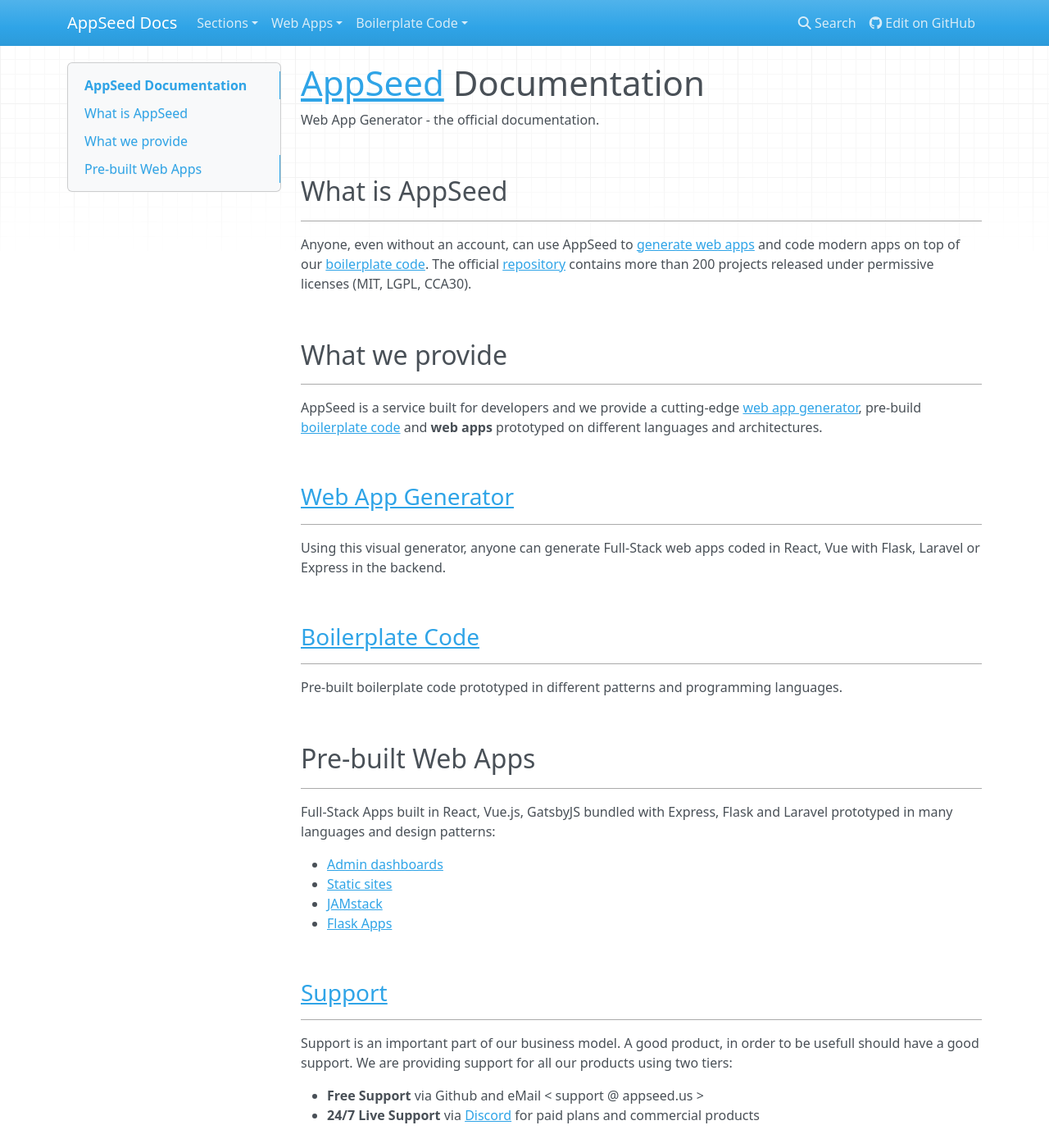
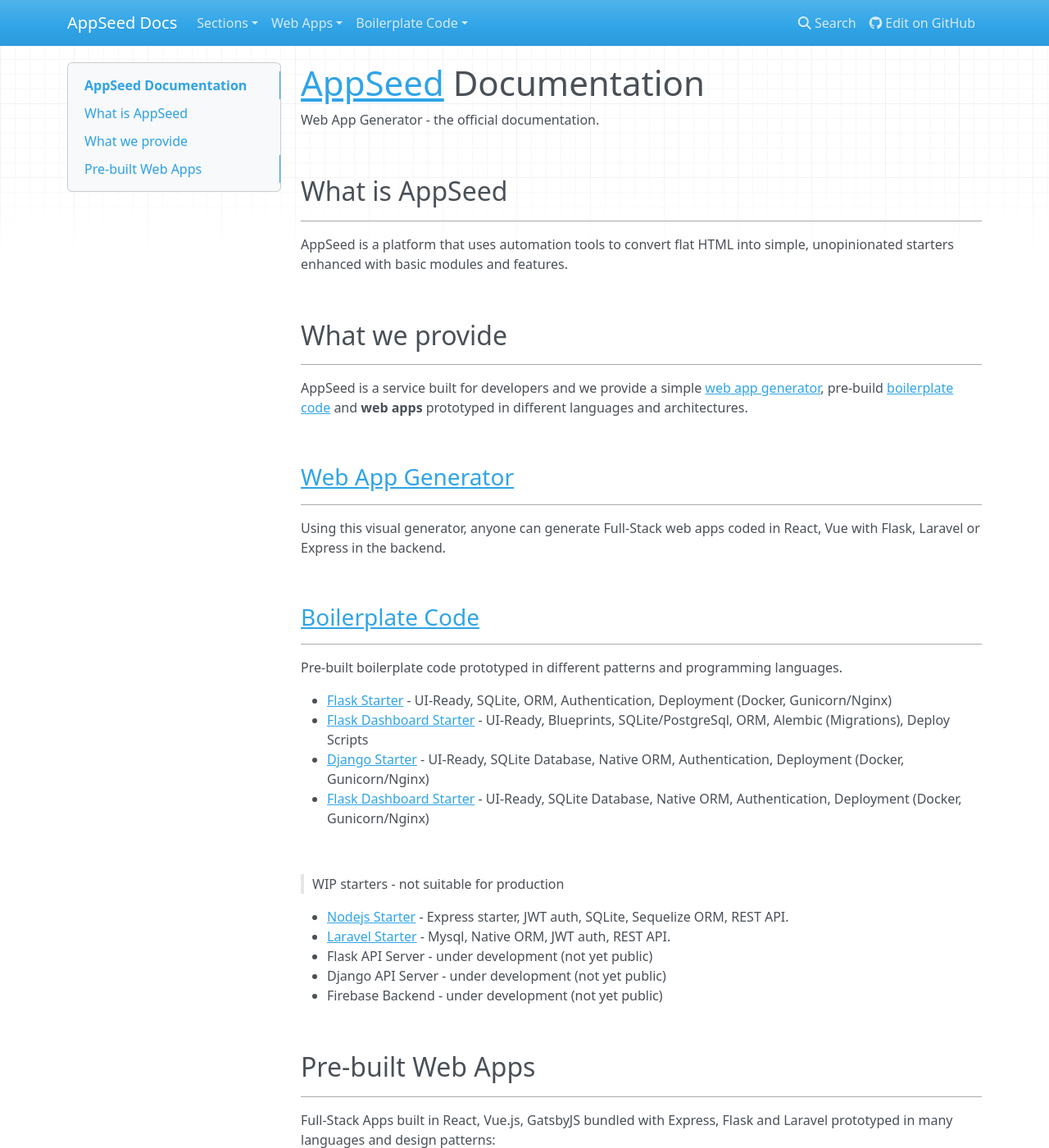
Before and after one commit to rohanmaity123/docs, an MkDocs documentation site: the page built from docs/index.md, in a window 1280 px wide and 1400 px high. Shown: the whole window at 82% size. Built offline with MkDocs 1.6.1, drawn with Linux system fonts in a browser that asks for light colours; nearby versions of some CDN libraries.

Commit message:
Update the DOCS index page

```diff
--- a/docs/index.md
+++ b/docs/index.md
@@ -10,14 +10,15 @@ Web App Generator - the official documentation.
 ## What is AppSeed
 ---
 
-Anyone, even without an account, can use AppSeed to [generate web apps](/app-generator/) and code modern apps on top of our [boilerplate code](/boilerplate-code/). The official [repository](https://github.com/app-generator) contains more than 200 projects released under permissive licenses (MIT, LGPL, CCA30).
+AppSeed is a platform that uses automation tools to convert flat HTML into simple, unopinionated starters enhanced with basic modules and features.
 
 <br />
 
 ## What we provide
 ---
 
-AppSeed is a service built for developers and we provide a cutting-edge [web app generator](/app-generator/), pre-build [boilerplate code](/boilerplate-code/) and **web apps** prototyped on different languages and architectures.
+AppSeed is a service built for developers and we provide a simple [web app generator](/app-generator/), pre-build [boilerplate code](/boilerplate-code/) and **web apps** prototyped in different languages and architectures.
+
 
 <br />
 
@@ -34,6 +35,22 @@ Using this visual generator, anyone can generate Full-Stack web apps coded in Re
 ---
 
 Pre-built boilerplate code prototyped in different patterns and programming languages.
+
+- [Flask Starter](/boilerplate-code/flask) - UI-Ready, SQLite, ORM, Authentication, Deployment (Docker, Gunicorn/Nginx)
+- [Flask Dashboard Starter](/boilerplate-code/flask-dashboard) - UI-Ready, Blueprints, SQLite/PostgreSql, ORM, Alembic (Migrations), Deploy Scripts
+- [Django Starter](/boilerplate-code/flask) - UI-Ready, SQLite Database, Native ORM, Authentication, Deployment (Docker, Gunicorn/Nginx)
+- [Flask Dashboard Starter](/boilerplate-code/flask-dashboard) - UI-Ready, SQLite Database, Native ORM, Authentication, Deployment (Docker, Gunicorn/Nginx)
+
+
+<br />
+
+> WIP starters - not suitable for production
+
+- [Nodejs Starter](https://appseed.us/boilerplate-code/nodejs-starter) - Express starter, JWT auth, SQLite, Sequelize ORM, REST API.
+- [Laravel Starter](https://github.com/app-generator/laravel-boilerplate) - Mysql, Native ORM, JWT auth, REST API.
+- Flask API Server - under development (not yet public)
+- Django API Server - under development (not yet public)
+- Firebase Backend - under development (not yet public)
 
 <br />
 
```
